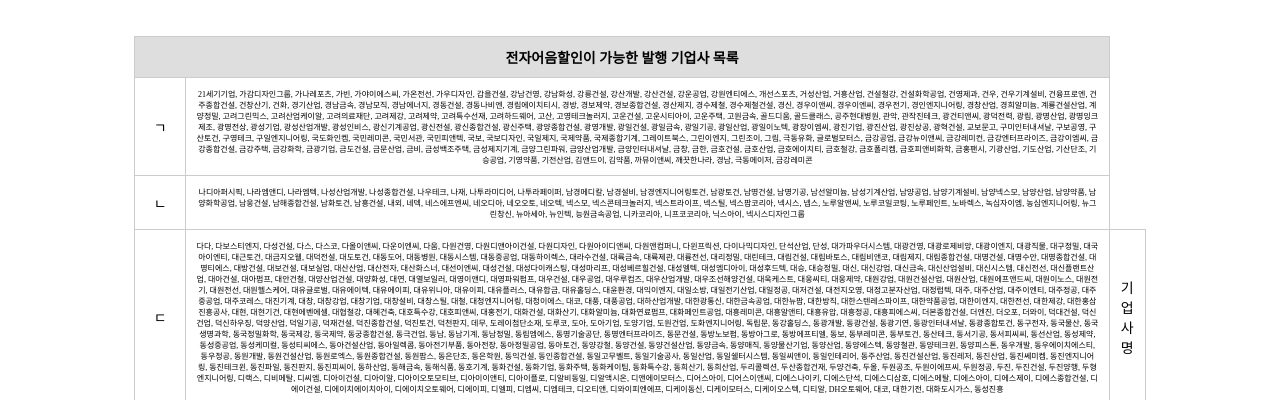
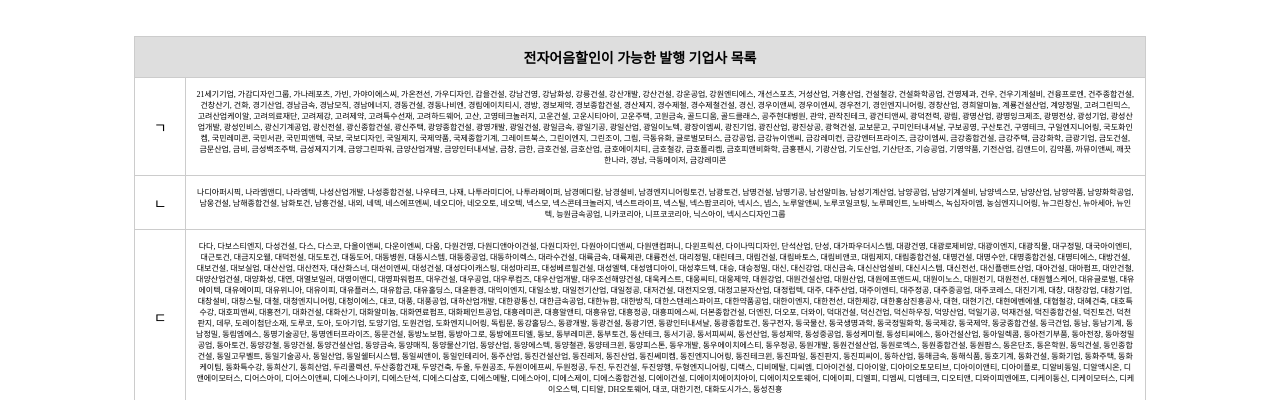
Before and after one commit to TSMONEY2325/possible, a plain HTML site: page index.html in a window 1280 px wide. Shown: the part 400-800 px from the top of the page. Drawn offline with Linux system fonts and the light colour scheme.

Commit message:
Update index.html

```diff
--- a/index.html
+++ b/index.html
@@ -610,8 +610,7 @@
 대한기전,
 대화도시가스,
 동성진흥</td>
-                <td>기업사명</td>
-            </tr>
+               </tr>
             <tr>
                 <td class="consonant-cell">ㄹ</td>
                 <td>라비닉스,
```
